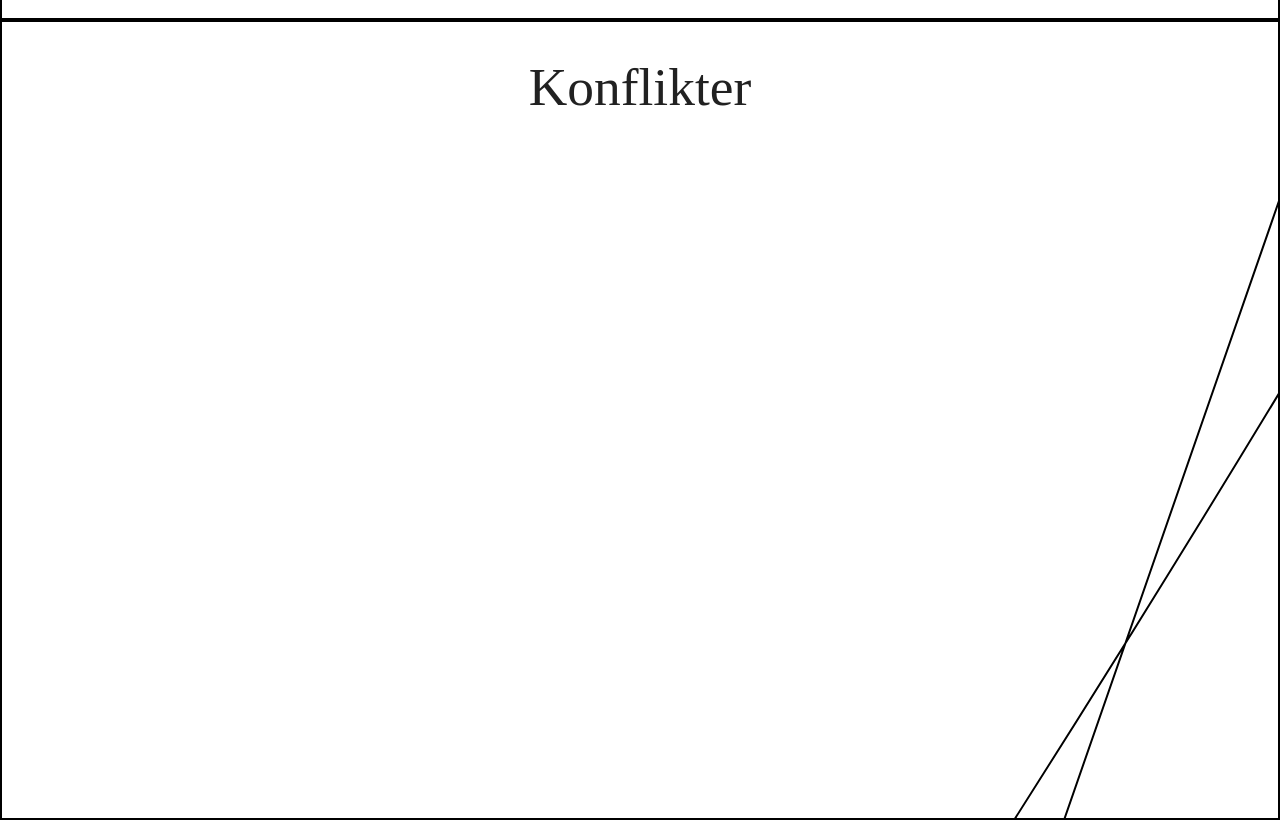
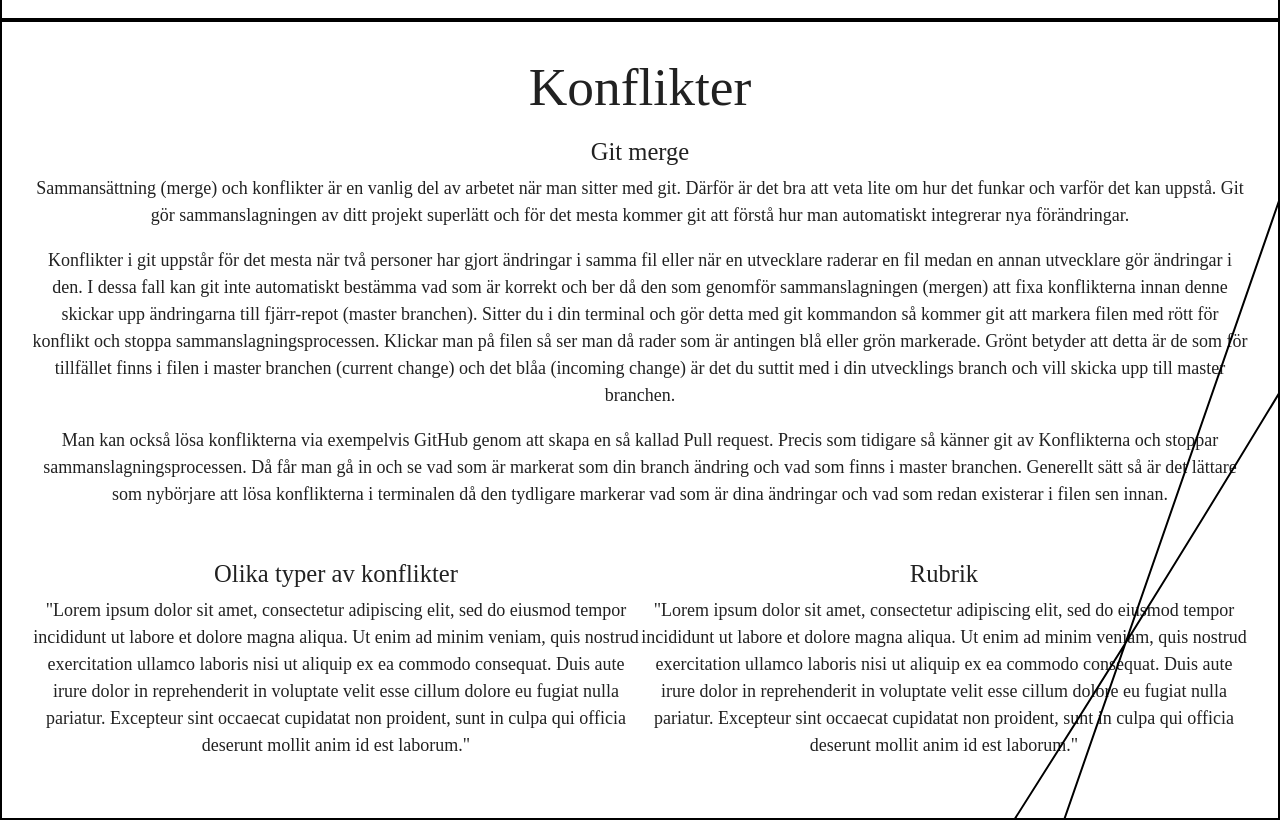
Before and after one commit to ellinorwase/how-to-git, a React (Create React App) app: page / in a window 1280 px wide. Shown: the part 3180-4000 px from the top of the page. Built offline with nearby package versions, Linux system fonts and the light colour scheme; a web font is replaced by a local one.

Commit message:
added content in conflicts

```diff
--- a/src/components/conflicts.js
+++ b/src/components/conflicts.js
@@ -5,10 +5,61 @@ export class conflicts extends Component {
     render() {
         return (
             <div className="conflicts">
-                <div id="conflicts3"></div>
-                <h2>Konflikter</h2>
+                <div id="conflicts-nav"></div>
+                <h2 className='h2-conflicts'>Konflikter</h2>
+                <p>
+                        <h5>Git merge</h5>
+                            Sammansättning (merge) och konflikter är en vanlig del av arbetet när man sitter med git.
+                            Därför är det bra att veta lite om hur det funkar och varför det kan uppstå.
+                            Git gör sammanslagningen av ditt projekt superlätt och för det mesta kommer git att
+                            förstå hur man automatiskt integrerar nya förändringar.
+
+                            <p>
+                            Konflikter i git uppstår för det mesta när två personer har gjort ändringar i samma fil
+                            eller när en utvecklare raderar en fil medan en annan utvecklare gör ändringar i den. I dessa fall
+                            kan git inte automatiskt bestämma vad som är korrekt och ber då den som genomför sammanslagningen (mergen) att
+                            fixa konflikterna innan denne skickar upp ändringarna till fjärr-repot (master branchen).
+                            Sitter du i din terminal och gör detta med git kommandon så kommer git att
+                            markera filen med rött för konflikt och stoppa sammanslagningsprocessen. Klickar man på filen så ser man då
+                            rader som är antingen blå eller grön markerade. Grönt betyder att detta är de som för
+                            tillfället finns i filen i master branchen (current change) och det blåa (incoming change) är det du suttit
+                            med i din utvecklings branch och vill skicka upp till master branchen.
+                            <p>
+                            Man kan också
+                            lösa konflikterna via exempelvis GitHub genom att skapa en så kallad Pull request. Precis
+                            som tidigare så känner git av Konflikterna och stoppar sammanslagningsprocessen. Då får man
+                            gå in och se vad som är markerat som din branch ändring och vad som finns i master branchen.
+                            Generellt sätt så är det lättare som nybörjare att lösa konflikterna i terminalen då den
+                            tydligare markerar vad som är dina ändringar och vad som redan existerar i filen sen innan.
+                            </p>
+                            </p>
+
+                </p>
                 <div className='wrapper-con1'>
+                    <div className='wrapper-con2'>
 
+                        <p>
+                            <h5>Olika typer av konflikter</h5>
+                        "Lorem ipsum dolor sit amet, consectetur adipiscing elit, sed do eiusmod tempor incididunt ut
+                    labore et dolore magna aliqua. Ut enim ad minim veniam, quis nostrud exercitation ullamco
+                    laboris nisi ut aliquip ex ea commodo consequat. Duis aute irure dolor in reprehenderit in
+                    voluptate velit esse cillum dolore eu fugiat nulla pariatur. Excepteur sint occaecat cupidatat
+                     non proident, sunt in culpa qui officia deserunt mollit anim id est laborum."
+                        </p>
+
+
+
+                    </div>
+                    <div className='wrapper-con3'>
+                        <p>
+                            <h5>Rubrik</h5>
+                        "Lorem ipsum dolor sit amet, consectetur adipiscing elit, sed do eiusmod tempor incididunt ut
+                    labore et dolore magna aliqua. Ut enim ad minim veniam, quis nostrud exercitation ullamco
+                    laboris nisi ut aliquip ex ea commodo consequat. Duis aute irure dolor in reprehenderit in
+                    voluptate velit esse cillum dolore eu fugiat nulla pariatur. Excepteur sint occaecat cupidatat
+                     non proident, sunt in culpa qui officia deserunt mollit anim id est laborum."
+                        </p>
+                    </div>
                 </div>
             </div>
         )
--- a/src/components/description.js
+++ b/src/components/description.js
@@ -5,7 +5,7 @@ export class description extends Component {
   render() {
     return (
       <div className="description">
-         <div id="description1"></div>
+         <div id="description-nav"></div>
         <h2>Vad är git?</h2>
         <p>
           Git är ett distribuerat versionshanteringssystem som är skapat av
--- a/src/components/menu.js
+++ b/src/components/menu.js
@@ -12,13 +12,13 @@ export class menu extends Component {
             <a href="./">Start</a>
           </li>
           <li>
-            <a href="#description1">Information</a>
+            <a href="#description-nav">Information</a>
           </li>
           <li>
             <a href="#commands2">Kommandon</a>
           </li>
           <li>
-            <a href="#conflicts3">Konflikter</a>
+            <a href="#conflicts-nav">Konflikter</a>
           </li>
           <li>
             <a href="./">Quiz</a>
--- a/src/css/conflicts.css
+++ b/src/css/conflicts.css
@@ -1,10 +1,27 @@
 .conflicts{
+    font-size: large;
     text-align: center;
     height: 100vh;
     border: 2px solid black;
+    padding-left: 30px;
+    padding-right: 30px;
 
 }
 
 .wrapper-con1{
+    font-size: large;
+    display: flex;
+    width: 100%;
+}
 
+.wrapper-con2{
+    display: flex;
+    width: 50%;
+    justify-content: space-around;
 }
+
+.wrapper-con3{
+    display: flex;
+    width: 50%;
+    justify-content: space-around;
+}
```
